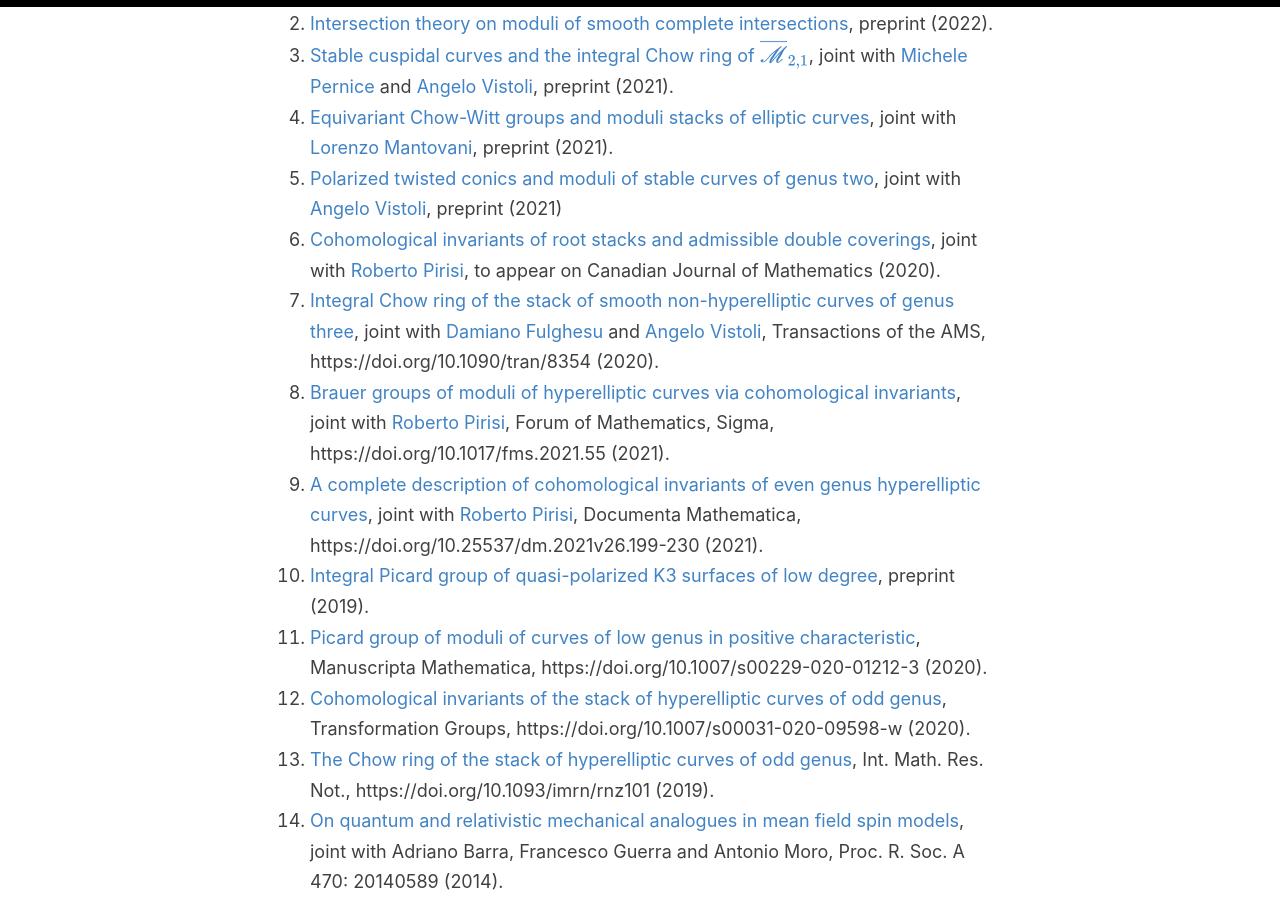
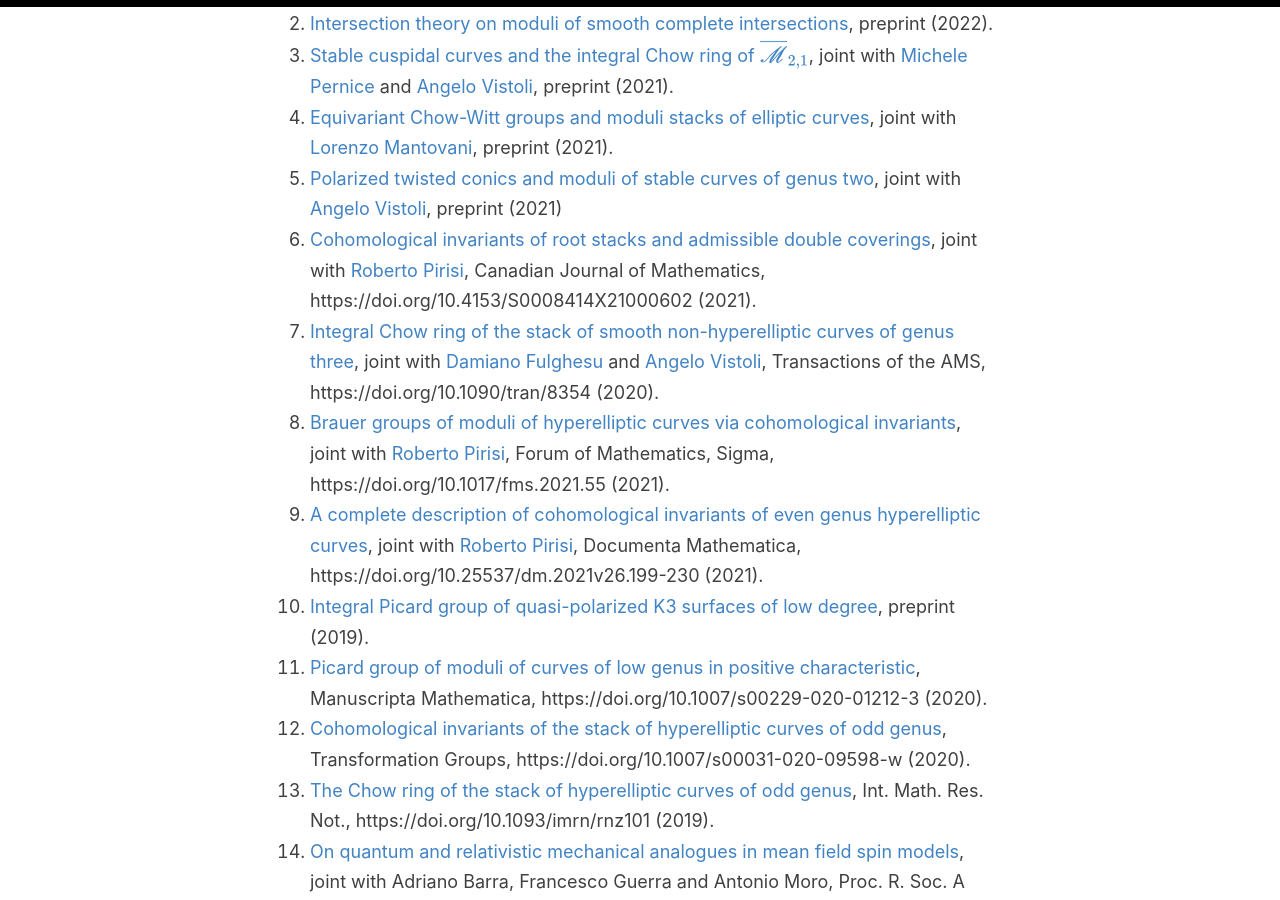
Before and after one commit to anddil/anddil.github.io, a Jekyll site: the page built from _pages/research.md, in a window 1280 px wide and 900 px high, scrolled down 939 px. Built offline with Jekyll 4.4.1, drawn with Linux system fonts in a browser that asks for light colours.

Commit message:
Update research.md

```diff
--- a/_pages/research.md
+++ b/_pages/research.md
@@ -44,7 +44,7 @@ The kind of techniques that I use range from the more abstract stack-theoretical
 1. [Stable cuspidal curves and the integral Chow ring of $\overline{\mathscr{M}}_{2,1}$](https://arxiv.org/abs/2108.03680), joint with [Michele Pernice](https://www.sns.it/en/persona/michele-pernice) and [Angelo Vistoli](http://homepage.sns.it/vistoli/), preprint (2021).
 1. [Equivariant Chow-Witt groups and moduli stacks of elliptic curves](https://arxiv.org/abs/2107.02305), joint with [Lorenzo Mantovani](http://user.math.uzh.ch/mantovani/index.html), preprint (2021).
 1. [Polarized twisted conics and moduli of stable curves of genus two](https://arxiv.org/abs/2103.13204), joint with [Angelo Vistoli](http://homepage.sns.it/vistoli/), preprint (2021)
-1. [Cohomological invariants of root stacks and admissible double coverings](https://arxiv.org/abs/2009.07671), joint with [Roberto Pirisi](https://people.kth.se/~pirisi/), to appear on Canadian Journal of Mathematics (2020).
+1. [Cohomological invariants of root stacks and admissible double coverings](https://arxiv.org/abs/2009.07671), joint with [Roberto Pirisi](https://people.kth.se/~pirisi/), Canadian Journal of Mathematics, https://doi.org/10.4153/S0008414X21000602 (2021).
 1. [Integral Chow ring of the stack of smooth non-hyperelliptic curves of genus three](https://arxiv.org/abs/2004.00052), joint with [Damiano Fulghesu](http://web.mnstate.edu/fulghesu/index.html) and [Angelo Vistoli](http://homepage.sns.it/vistoli/), Transactions of the AMS, https://doi.org/10.1090/tran/8354 (2020).
 2. [Brauer groups of moduli of hyperelliptic curves via cohomological invariants](https://arxiv.org/abs/2002.11065), joint with [Roberto Pirisi](https://people.kth.se/~pirisi/), Forum of Mathematics, Sigma, https://doi.org/10.1017/fms.2021.55 (2021).
 3. [A complete description of cohomological invariants of even genus hyperelliptic curves](https://arxiv.org/abs/1911.04005), joint with [Roberto Pirisi](https://people.kth.se/~pirisi/), Documenta Mathematica, https://doi.org/10.25537/dm.2021v26.199-230 (2021).
```
